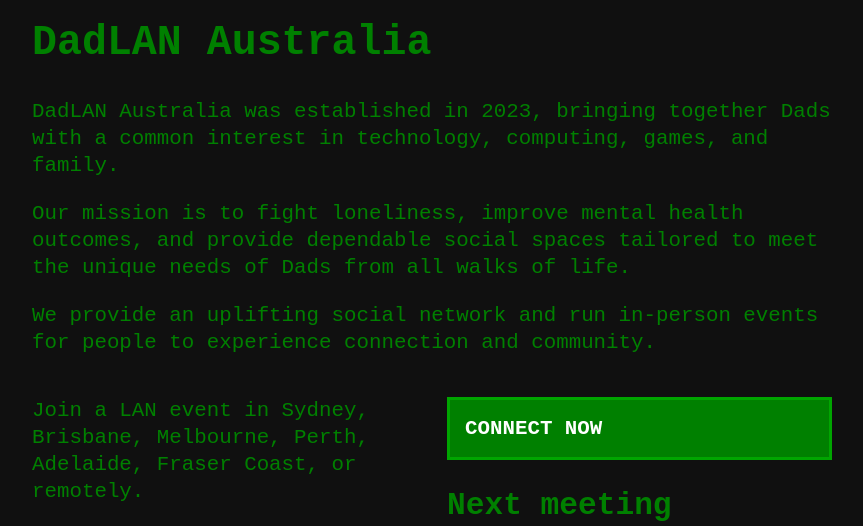
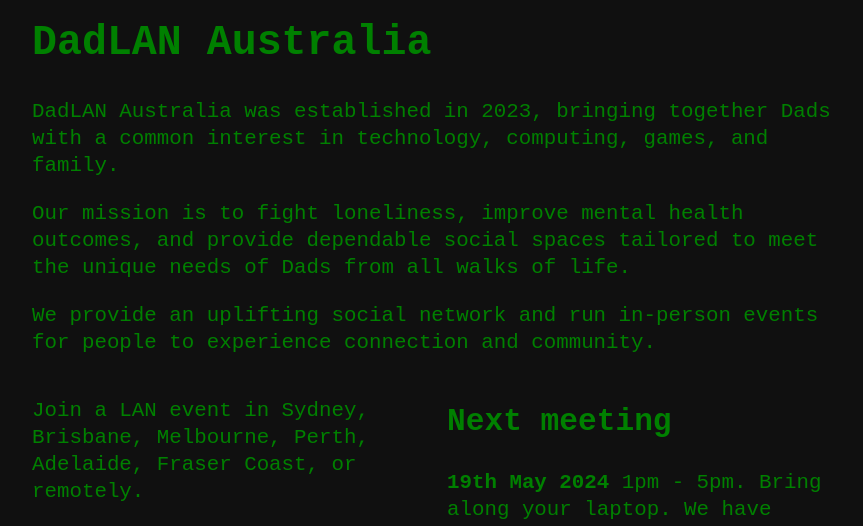
Before and after one commit to shawnonthenet/dadlan.au, a plain HTML site: page index.html in a window 1280 px wide. Shown: the part 172-698 px from the top of the page, without its empty margins (208-1071 px from the left). Drawn offline with Linux system fonts and the light colour scheme.

Commit message:
remove connect now

```diff
--- a/index.html
+++ b/index.html
@@ -101,11 +101,6 @@
         </div>
 
         <div>
-            <a href="community.html">
-                <p id="banner">
-                    <strong>CONNECT NOW</strong>
-                </p>
-            </a>
             <h2>Next meeting</h2>
             <p>
                 <strong>19th May 2024</strong>
```
